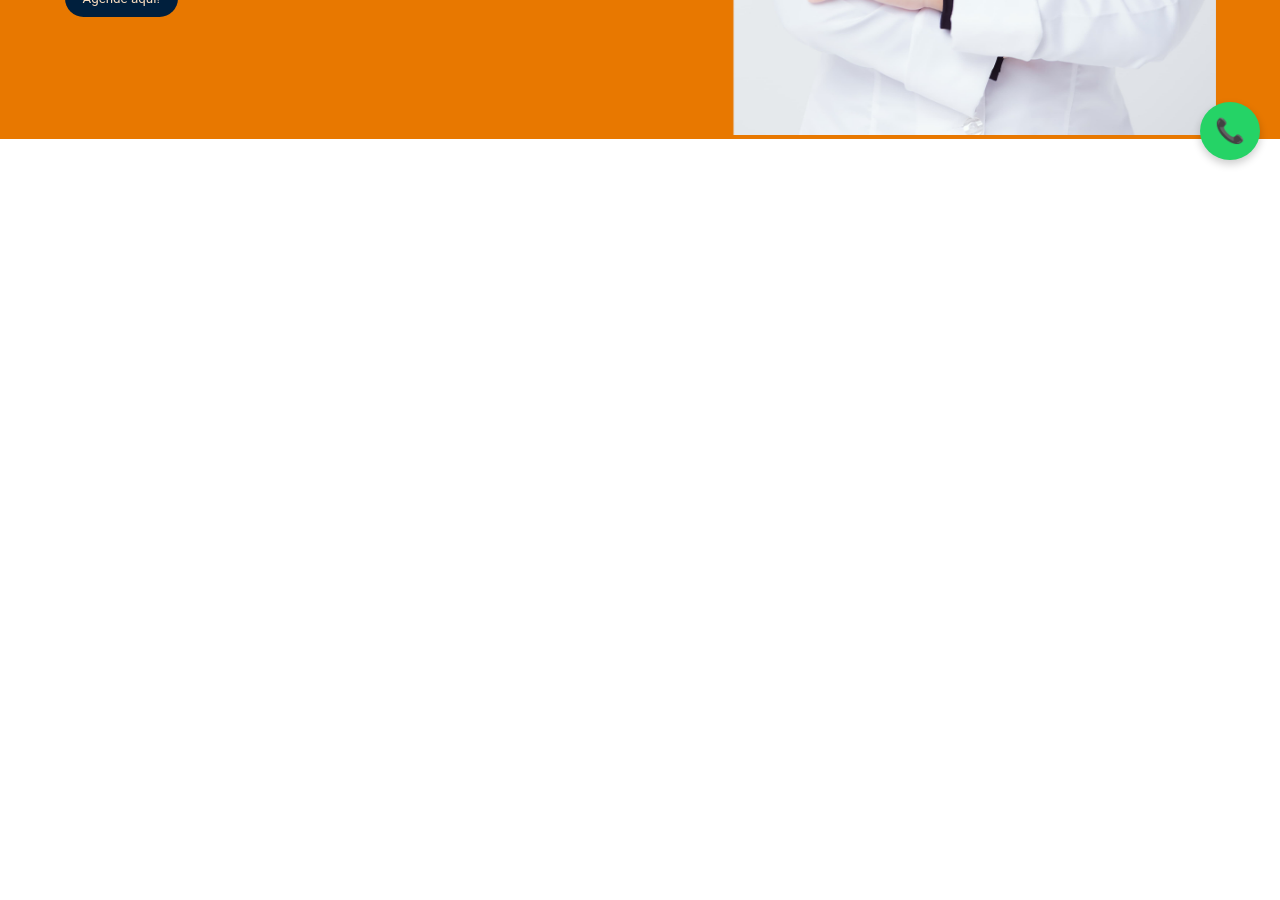
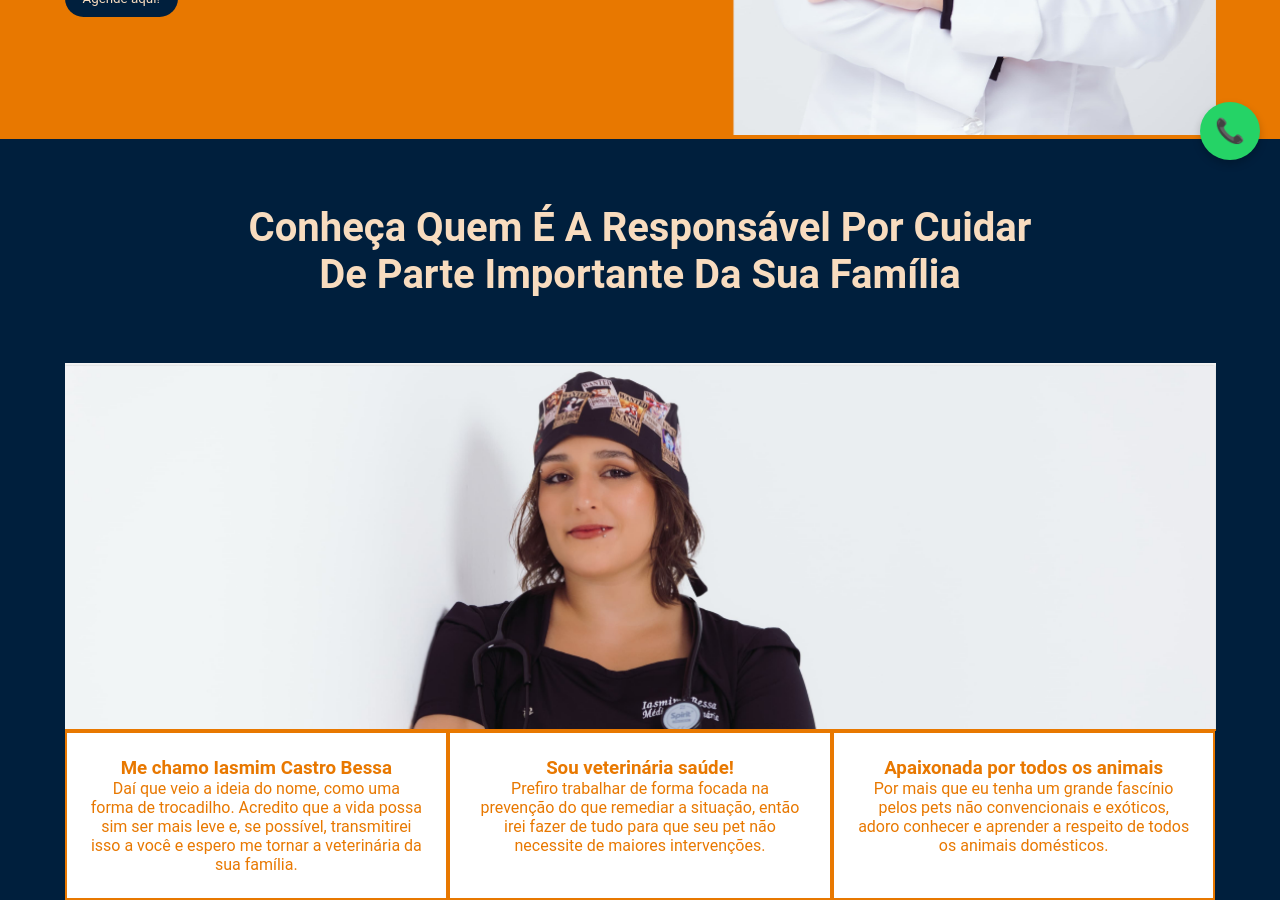
Before and after one commit to LisboaDev23/vet-a-bessa, a React (Vite) app: page / in a window 1280 px wide. Shown: the part 620-1520 px from the top of the page. Before the commit the page ends 800 px from the top, so only its background shows below. Built offline with nearby package versions, Linux system fonts and the light colour scheme.

Commit message:
Adicionando partes da seção sobre mim

```diff
--- a/src/App.tsx
+++ b/src/App.tsx
@@ -1,5 +1,6 @@
 import Header from "./components/Header"
 import Inicio from "./components/Inicio"
+import SobreMim from "./components/Sobre-Mim"
 import WhatsAppButton from "./components/WhatsAppButton"
 import { GlobalCss } from "./styles"
 
@@ -10,6 +11,7 @@ function App() {
       <GlobalCss/>
       <Header/>
       <Inicio/>
+      <SobreMim/>
       <WhatsAppButton />
     </>
   )
--- a/src/components/Inicio/index.tsx
+++ b/src/components/Inicio/index.tsx
@@ -2,7 +2,7 @@ import fraseInicio from "../../assets/images/atendimento-veterinario.png"
 import imagemInicio from "../../assets/images/imagem-inicio 1.png"
 import { BotaoAgendeAqui, ContainerInicio, Section } from "./styles";
 
-export const Inicio = () => {
+const Inicio = () => {
 
 
     return (
--- a/src/components/Sobre-Mim/index.tsx
+++ b/src/components/Sobre-Mim/index.tsx
@@ -0,0 +1,51 @@
+import { ContainerCuboInfos, ContainerDescricoes, ContainerSobreMim, DivTexto, Section } from "./styles";
+import imagemSobreMim from "../../assets/images/imagem-sobre-mim.png"
+import { cores } from "../../styles";
+
+const SobreMim = () => {
+
+
+    return (
+        <>
+        <Section id="sobre-mim">
+            <ContainerSobreMim className="container">
+                <DivTexto>
+                    <h1>Conheça Quem É A Responsável Por Cuidar De Parte Importante Da Sua Família</h1>
+                </DivTexto>
+                <div>
+                    <div>
+                        <img style={{width: "100%", borderBottom: `2px solid${cores.laranja}`}} src={imagemSobreMim} alt="imagemSobreMim" />
+                        <ContainerDescricoes>
+                        <ContainerCuboInfos>
+                            <h3>Me chamo Iasmim Castro Bessa</h3>
+                            <p>
+                                Daí que veio a ideia do nome, como uma forma de trocadilho.
+                                Acredito que a vida possa sim ser mais leve e, se possível, transmitirei isso a você
+                                e espero me tornar a veterinária da sua família.
+                            </p>
+                        </ContainerCuboInfos>
+                        <ContainerCuboInfos>
+                            <h3>Sou veterinária saúde!</h3>
+                            <p>
+                                Prefiro trabalhar de forma focada na prevenção do que remediar a situação, então irei fazer de
+                                tudo para que seu pet não necessite de maiores intervenções.
+                            </p>
+                        </ContainerCuboInfos>
+                        <ContainerCuboInfos>
+                            <h3>Apaixonada por todos os animais</h3>
+                            <p>
+                                Por mais que eu tenha um grande fascínio pelos pets não convencionais e exóticos, adoro conhecer e
+                                aprender a respeito de todos os animais domésticos.
+                            </p>
+                        </ContainerCuboInfos>
+                    </ContainerDescricoes>
+                    </div>
+                </div>
+            </ContainerSobreMim>
+        </Section>
+        </>
+    );
+}
+
+
+export default SobreMim;
--- a/src/components/Sobre-Mim/styles.ts
+++ b/src/components/Sobre-Mim/styles.ts
@@ -0,0 +1,43 @@
+import styled from "styled-components";
+import { cores } from "../../styles";
+
+export const Section = styled.section`
+    background-color: ${cores.azulEscuro};
+`;
+
+export const ContainerSobreMim = styled.div`
+
+`;
+
+export const DivTexto = styled.div`
+    h1 {
+        color: ${cores.amareloClaro};
+        text-align: center;
+        padding-top:65px;
+        padding-bottom: 65px;
+        font-size: 40px;
+    }
+    max-width: 802px;
+    margin: 0 auto;
+    --margin-bottom: 62px;
+`;
+
+export const ContainerDescricoes = styled.div`
+    display: grid;
+    grid-template-columns: 1fr 1fr 1fr;
+    margin-top: -4px;
+
+    div {
+        text-align: center;
+    }
+`;
+
+export const ContainerCuboInfos = styled.div`
+    padding: 24px;
+    border: 2px solid ${cores.laranja};
+    background-color: #FFFF;
+
+    h3,p {
+        color: ${cores.laranja};
+    }
+`;
--- a/src/components/WhatsAppButton/index.tsx
+++ b/src/components/WhatsAppButton/index.tsx
@@ -1,10 +1,10 @@
 import { Button } from "./styles";
 
 
-export const WhatsAppButton = () => {
+const WhatsAppButton = () => {
     return (
       <Button
-        href=""
+        href="https://wa.me/551185999831211?text=Ola!%20vim%20pelo%20seu%20site%20e%20queria%20mais%20informações"
         target="_blank"
         aria-label="Fale conosco no WhatsApp"
       >
--- a/src/styles.ts
+++ b/src/styles.ts
@@ -23,6 +23,7 @@ export const GlobalCss = createGlobalStyle`
 
 html {
     scroll-behavior: smooth;
+    background-color: ${cores.laranja};
 }
 
 .container {
```
Also changed, not shown: src/assets/images/imagem-sobre-mim.png (added).
